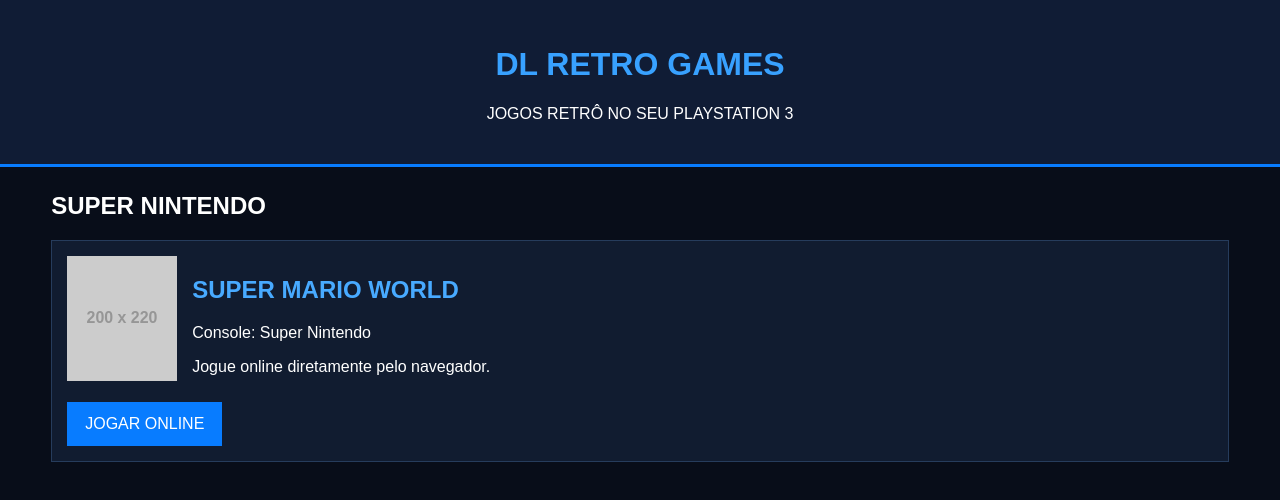
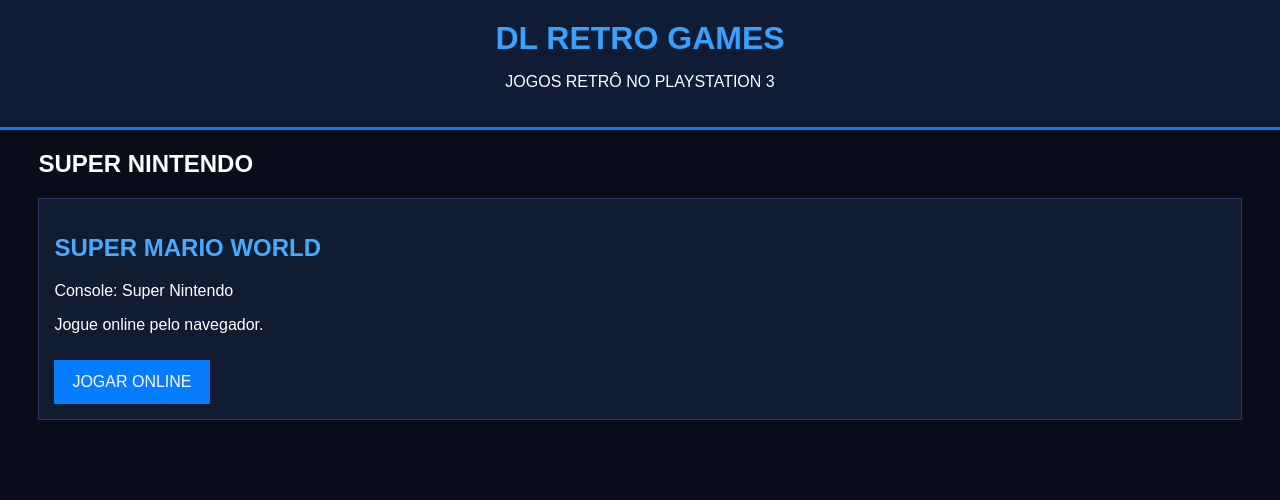
Before and after one commit to dlgamesps3/dlretrogamesps3, a plain HTML site: page index.html in a window 1280 px wide. Drawn offline with Linux system fonts and the light colour scheme; placeholder pictures from the web are drawn by us.

Commit message:
Refactor index.html for improved structure and style

```diff
--- a/index.html
+++ b/index.html
@@ -3,8 +3,9 @@
 <html lang="pt-BR">
 <head>
 <meta charset="UTF-8">
-<meta name="viewport" content="width=device-width, initial-scale=1.0">
+<meta name="viewport" content="width=device-width, initial-scale=1">
 <title>DL RETRO GAMES PS3</title>
+
 <style>
 body {
     margin: 0;
@@ -14,62 +15,113 @@ body {
 }
 header {
     background: #101c35;
-    padding: 25px 10px;
+    padding: 20px;
     text-align: center;
     border-bottom: 3px solid #087cff;
 }
-header h1 { color: #38a1ff; }
+header h1 {
+    color: #38a1ff;
+    margin: 0;
+}
 .container {
-    width: 92%;
-    margin: 25px auto;
+    width: 94%;
+    margin: 20px auto;
 }
 .jogo {
     background: #111c30;
     border: 1px solid #263c5c;
     padding: 15px;
-    overflow: hidden;
 }
-.jogo img {
-    width: 110px;
-    height: 125px;
-    object-fit: cover;
-    float: left;
-    margin-right: 15px;
+.jogo h2 {
+    color: #48aaff;
 }
-.jogo h2 { color: #48aaff; }
 .botao {
     display: inline-block;
     background: #087cff;
     color: white;
+    text-decoration: none;
     padding: 13px 18px;
-    text-decoration: none;
     margin-top: 10px;
+    border: 0;
+    font-size: 16px;
+}
+#player {
+    display: none;
+    margin-top: 20px;
+}
+#game {
+    width: 100%;
+    height: 450px;
+    background: black;
+}
+.voltar {
+    background: #263c5c;
 }
 </style>
 </head>
+
 <body>
 
 <header>
 <h1>DL RETRO GAMES</h1>
-<p>JOGOS RETRÔ NO SEU PLAYSTATION 3</p>
+<p>JOGOS RETRÔ NO PLAYSTATION 3</p>
 </header>
 
 <div class="container">
+
+<div id="catalogo">
 <h2>SUPER NINTENDO</h2>
 
 <div class="jogo">
-<img src="https://placehold.co/200x220/101c35/ffffff?text=SUPER+MARIO" alt="Super Mario World">
-
 <h2>SUPER MARIO WORLD</h2>
 <p>Console: Super Nintendo</p>
-<p>Jogue online diretamente pelo navegador.</p>
+<p>Jogue online pelo navegador.</p>
 
-<a class="botao"
-href="https://dlretrogames.pages.dev/pages/jogos-online/SNES/super_mario_world/">
+<button class="botao" onclick="abrirJogo()">
 JOGAR ONLINE
-</a>
+</button>
+</div>
+</div>
+
+<div id="player">
+<h2>SUPER MARIO WORLD</h2>
+<div id="game"></div>
+
+<button class="botao voltar" onclick="voltar()">
+VOLTAR AO CATÁLOGO
+</button>
 </div>
 
 </div>
+
+<script>
+function abrirJogo() {
+    document.getElementById("catalogo").style.display = "none";
+    document.getElementById("player").style.display = "block";
+
+    if (window.emuladorIniciado) return;
+    window.emuladorIniciado = true;
+
+    EJS_player = "#game";
+    EJS_core = "snes";
+    EJS_gameName = "Super Mario World";
+    EJS_color = "#0064ff";
+    EJS_startOnLoaded = true;
+    EJS_pathtodata = "https://cdn.emulatorjs.org/stable/data/";
+
+    /* Coloque aqui o endereço de uma ROM que você tenha direito de usar */
+    EJS_gameUrl = "./Super Mario World (Europe).sfc";
+
+    var script = document.createElement("script");
+    script.src = "https://cdn.emulatorjs.org/stable/data/loader.js";
+    document.body.appendChild(script);
+}
+
+function voltar() {
+    document.getElementById("player").style.display = "none";
+    document.getElementById("catalogo").style.display = "block";
+}
+</script>
+
 </body>
 </html>
```
